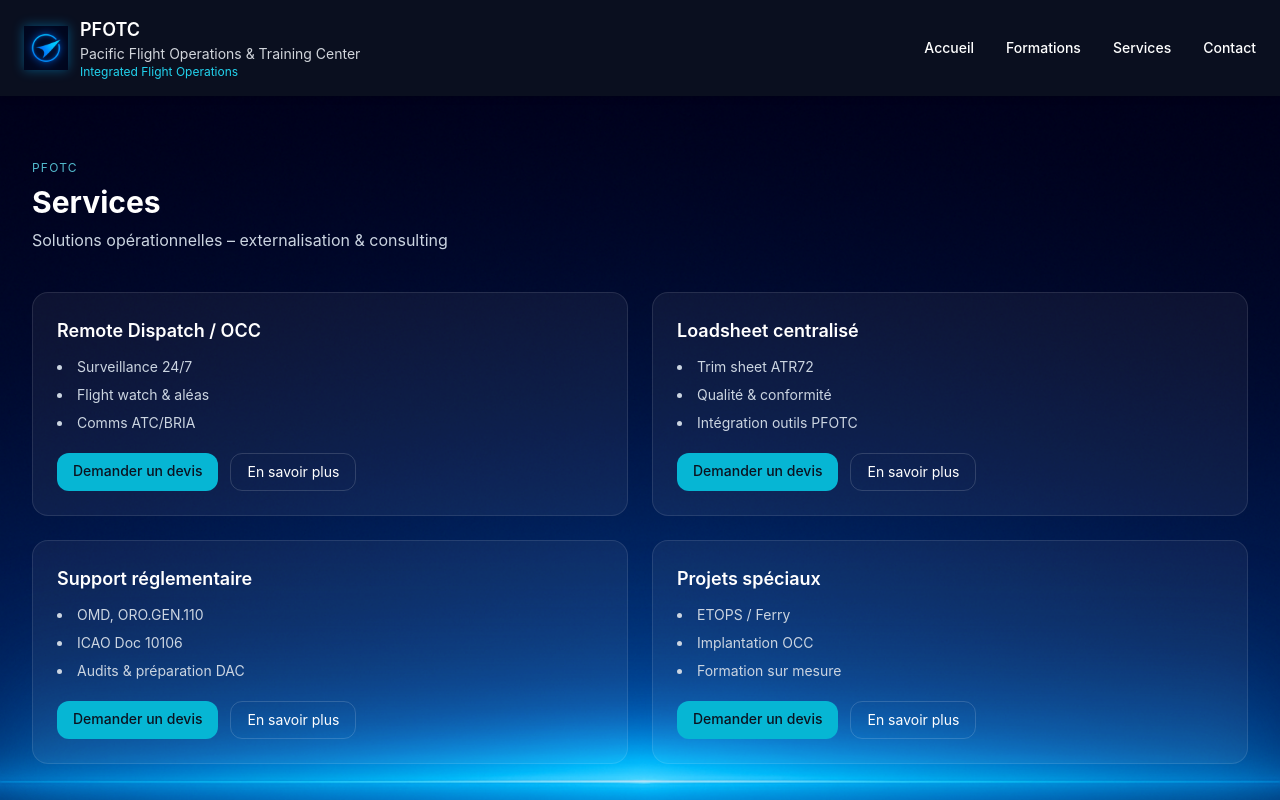
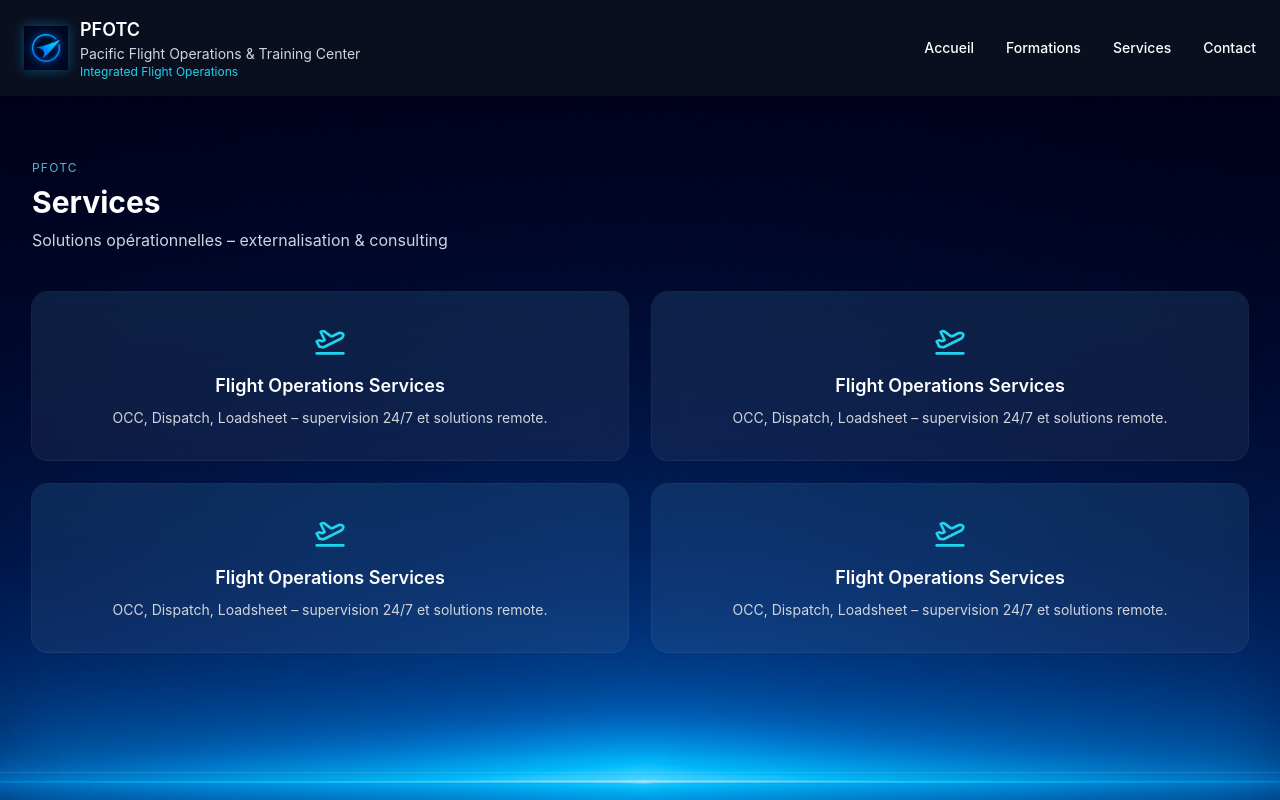
Before and after one commit to Ariitea1/pfotc-site-themes-Bleu-Tech-Horizon, a Next.js app: page /services in a window 1280 px wide. Shown: the top 800 px of the page. Built offline with nearby package versions, Linux system fonts and the light colour scheme.

Commit message:
Update ServiceCard.tsx

```diff
--- a/components/ServiceCard.tsx
+++ b/components/ServiceCard.tsx
@@ -1,15 +1,34 @@
+"use client";
 
-export default function ServiceCard({ title, bullets }: { title: string; bullets: string[] }) {
+import Link from "next/link";
+import { PlaneTakeoff } from "lucide-react";
+
+export default function CardService() {
   return (
-    <div className="rounded-2xl border border-white/10 p-6 bg-white/5">
-      <h3 className="text-lg font-semibold">{title}</h3>
-      <ul className="mt-3 space-y-2 text-sm text-slate-300 list-disc list-inside">
-        {bullets.map(b => <li key={b}>{b}</li>)}
-      </ul>
-      <div className="mt-5 flex gap-3">
-        <a href="/contact" className="px-4 py-2 rounded-xl bg-cyan-500 text-[#0b1220] text-sm font-medium hover:bg-cyan-400">Demander un devis</a>
-        <a href="/services" className="px-4 py-2 rounded-xl border border-white/15 text-sm hover:bg-white/5">En savoir plus</a>
+    <Link
+      href="/services#flightops"
+      className="group relative block rounded-2xl bg-white/5 backdrop-blur-md ring-1 ring-white/10 hover:ring-cyan-400/40 transition overflow-hidden"
+    >
+      {/* GLOW DÉCORATIF */}
+      <div
+        aria-hidden
+        className="pointer-events-none absolute inset-0 z-0 rounded-2xl"
+        style={{
+          background:
+            "linear-gradient(180deg, rgba(0,180,255,.08), rgba(0,180,255,0))",
+        }}
+      />
+
+      {/* CONTENU */}
+      <div className="relative z-10 p-8 flex flex-col items-center text-center">
+        <PlaneTakeoff className="w-8 h-8 mb-4 text-cyan-400" />
+        <h3 className="text-lg font-semibold text-white">
+          Flight Operations Services
+        </h3>
+        <p className="mt-2 text-sm text-gray-300">
+          OCC, Dispatch, Loadsheet – supervision 24/7 et solutions remote.
+        </p>
       </div>
-    </div>
+    </Link>
   );
 }
```
